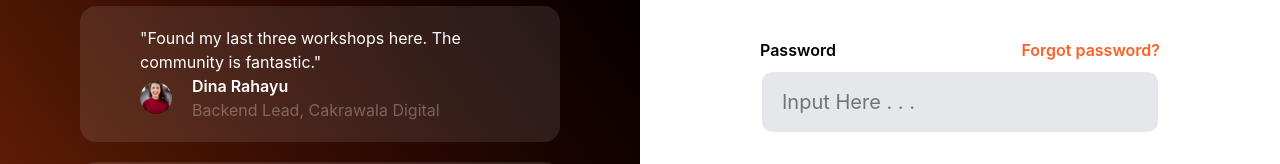
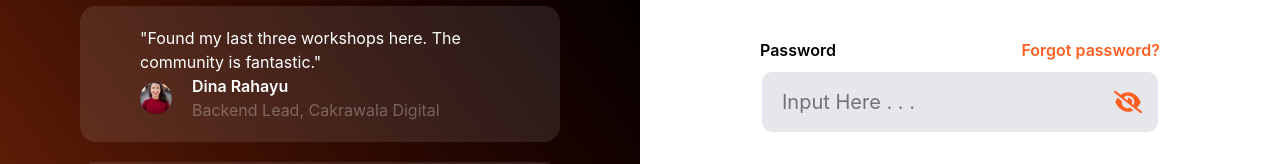
Before and after one commit to fatawaimamalmuftin/eventhub, a React (Vite) app: page /auth/login in a window 1280 px wide. Shown: the part 370-534 px from the top of the page. Built offline with nearby package versions, Linux system fonts and the light colour scheme.

Commit message:
feat: feature show password

```diff
--- a/src/pages/auth/Login.jsx
+++ b/src/pages/auth/Login.jsx
@@ -3,6 +3,9 @@ import { useForm } from "react-hook-form"
 import { useDispatch, useSelector } from "react-redux"
 import { login } from "../../Redux/slice/userSlice.js"
 import { toast } from "react-toastify"
+import { FaEyeSlash } from "react-icons/fa6"
+import { FaEye } from "react-icons/fa"
+import { useState } from "react"
 
 export default function Login() {
   const dispatch = useDispatch()
@@ -10,6 +13,8 @@ export default function Login() {
   const users = useSelector(
     (state) => state.usersState.users
   )
+
+  const [eye, setEye] = useState("close")
 
   const {
     handleSubmit,
@@ -142,30 +147,57 @@ export default function Login() {
             </Link>
           </div>
 
+          <div
+            className={`veryCenter border-2 bg-gray-200 rounded-xl ${
+              errors.password ? "border-red-500" : "border-white"
+            } pr-3 sm:pr-4`}
+          >
             <input
-            {...register('password',{
+              {...register('password', {
                 required: "Password is required",
-              minLength:{
-                value:6,
+                minLength: {
+                  value: 6,
                   message: "password minimum 6 characters"
                 },
                 validate: {
-                isCorrect : (v,fs) => {
-                  // const dataLocal = JSON.parse(localStorage.getItem("users")||"[]")
-                  if(v === import.meta.env.VITE_PASSWORD || v === import.meta.env.VITE_COM_PASSWORD){
+                  isCorrect: (v, fs) => {
+                    if (
+                      v === import.meta.env.VITE_PASSWORD ||
+                      v === import.meta.env.VITE_COM_PASSWORD
+                    ) {
                       return true
-                  }else{
-                    const isRegis = users.some((u) => u.email.toLowerCase() === fs.email?.toLowerCase() && u.password === v)
+                    } else {
+                      const isRegis = users.some(
+                        (u) =>
+                          u.email.toLowerCase() === fs.email?.toLowerCase() &&
+                          u.password === v
+                      )
+
                       return isRegis || "This email or password not registered"
                     }
                   }
                 }
               })}
-            type="password"
+              type={eye === "close" ? "password" : "text"}
               autoComplete="current-password"
-            className={`border-2 outline-none text-base sm:text-lg md:text-xl px-4 sm:px-5 py-3 sm:py-4 ${errors.password? "border-red-500":"border-white"} bg-gray-200 rounded-xl`}
+              className="w-full min-w-0 outline-none text-base sm:text-lg md:text-xl px-4 sm:px-5 py-3 sm:py-4 font-normal bg-transparent"
               placeholder="Input Here . . ."
             />
+
+            <div
+              className="shrink-0 text-orangeFigma cursor-pointer"
+              onClick={() =>
+                eye === "close"
+                  ? setEye("open")
+                  : setEye("close")
+              }
+            >
+              {eye === "close"
+                ? <FaEyeSlash size={22} className="sm:w-6 sm:h-6 md:w-7 md:h-7" />
+                : <FaEye size={22} className="sm:w-6 sm:h-6 md:w-7 md:h-7" />
+              }
+            </div>
+          </div>
         </label>
 
         <p className="text-base sm:text-xl h-6 font-medium text-red-400"
```
Lines whose indentation alone changed are shown as unchanged.
